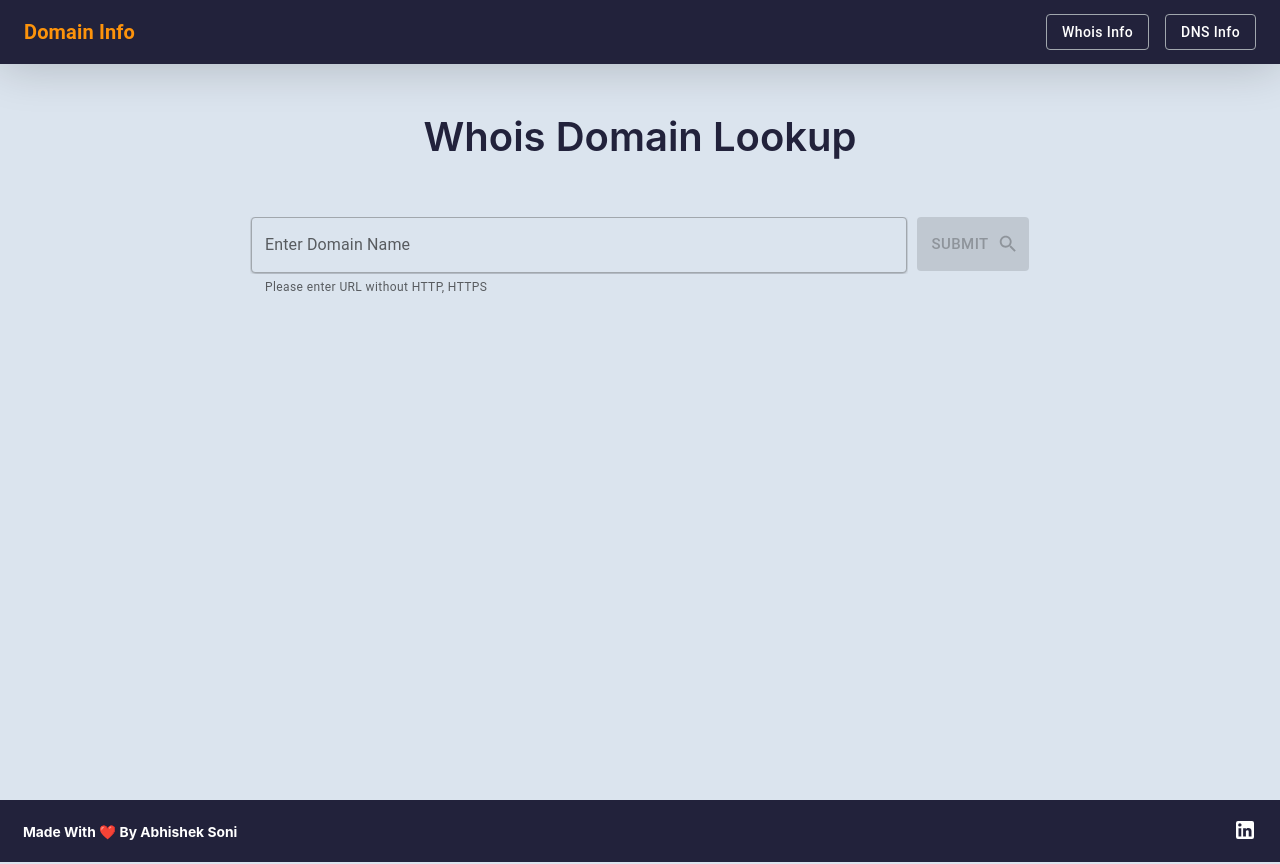
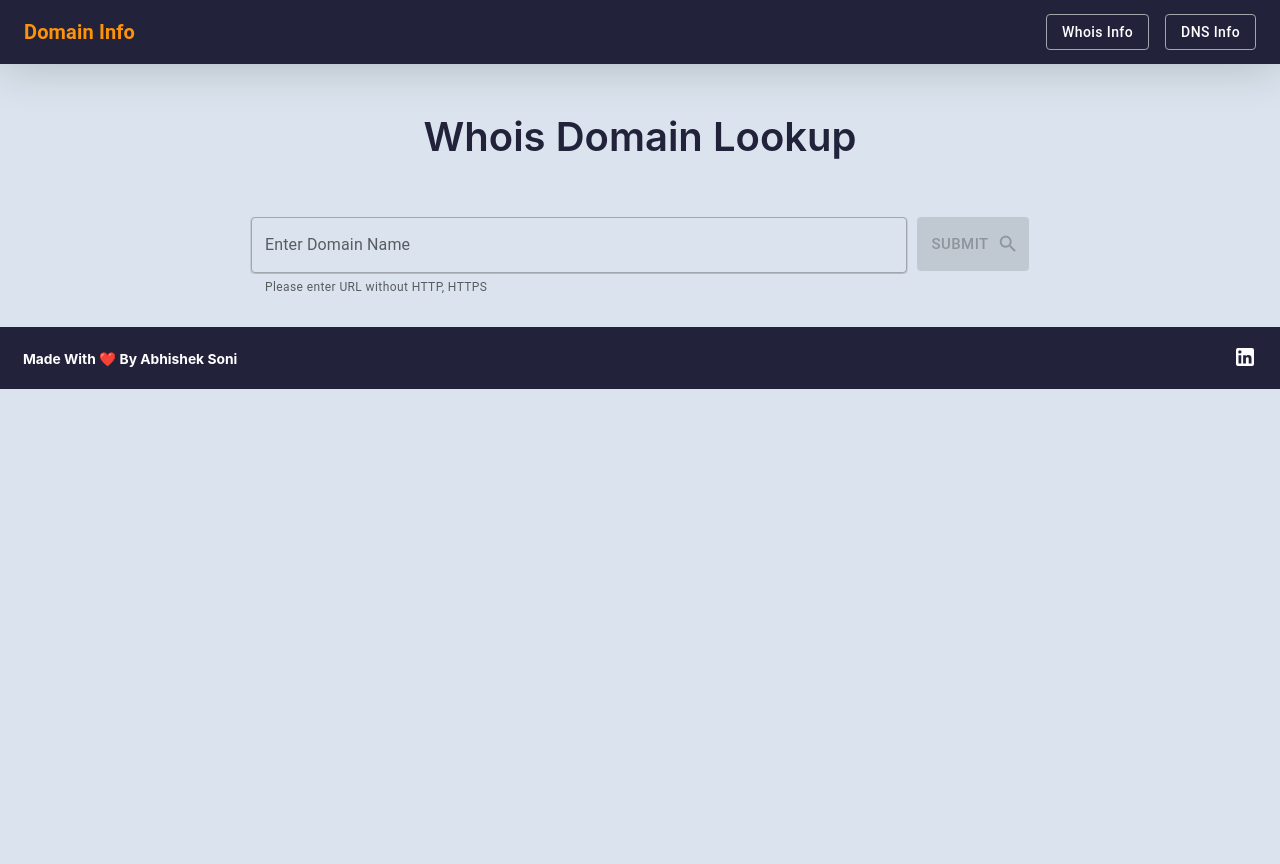
Before and after one commit to abhi-soni/domain-info, a React (Create React App) app: page / in a window 1280 px wide. After the commit the page ends 800 px from the top, so only its background shows below. Built offline with nearby package versions, Linux system fonts and the light colour scheme.

Commit message:
small css fix

```diff
--- a/src/index.css
+++ b/src/index.css
@@ -36,7 +36,7 @@ body {
   scrollbar-color: #999 #fff;
   /* For Footer */
   position: relative;
-  min-height: 100vh;
+  min-height: 91.vh;
   padding-bottom: 62px;
 }
 
```
